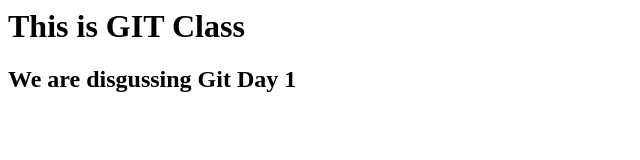
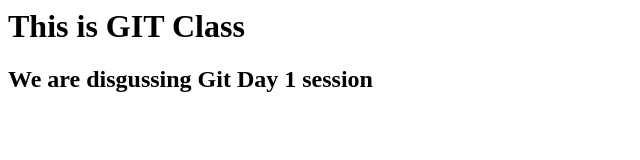
Before and after one commit to greensguna7/philips-prod, a plain HTML site: page index.html in a window 1280 px wide. Shown: the full height of the page, 0-640 px from the left. Drawn offline with Linux system fonts and the light colour scheme.

Commit message:
Second Commit

```diff
--- a/index.html
+++ b/index.html
@@ -1,4 +1,4 @@
 <html>
 <h1>This is GIT Class</h1>
-<h2>We are disgussing Git Day 1</h2>
+<h2>We are disgussing Git Day 1 session</h2>
 </html>
```
